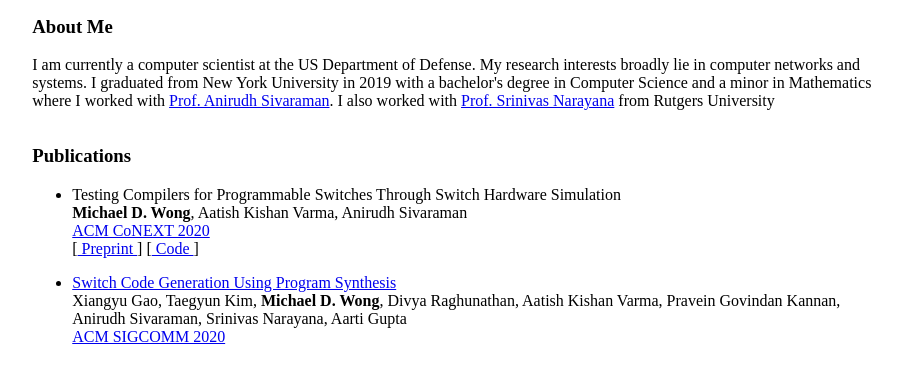
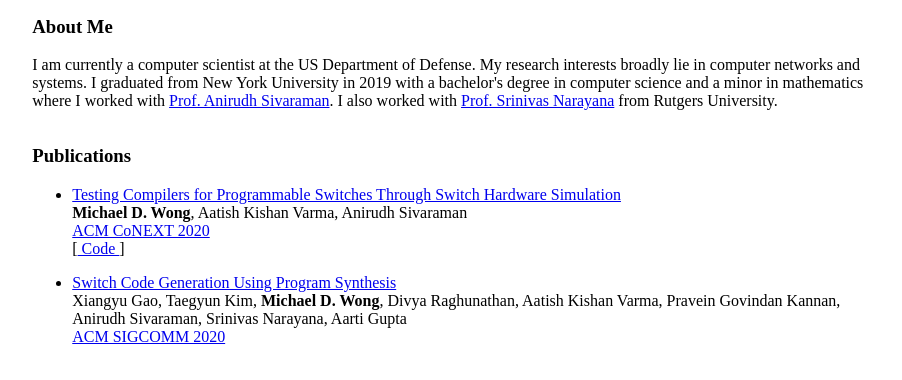
Before and after one commit to michaeldwong/michaeldwong.github.io, a plain HTML site: page index.html in a window 1280 px wide. Shown: the part 216-596 px from the top of the page, without its empty margins (178-1080 px from the left). Drawn offline with Linux system fonts and the light colour scheme.

Commit message:
Add Druzhba paper

```diff
--- a/index.html
+++ b/index.html
@@ -26,23 +26,23 @@
 
     <div id="aboutme">
     <h3> About Me </h3>
-    <p>I am currently a computer scientist at the US Department of Defense. My research interests broadly lie in computer networks and systems. I graduated from New York University in 2019 with a bachelor's degree in Computer Science and a minor in Mathematics where I worked with <a href="https://cs.nyu.edu/~anirudh/">Prof. Anirudh Sivaraman</a>. I also worked with <a href="https://www.cs.rutgers.edu/~sn624/">Prof. Srinivas Narayana</a> from Rutgers University </p>
+    <p>I am currently a computer scientist at the US Department of Defense. My research interests broadly lie in computer networks and systems. I graduated from New York University in 2019 with a bachelor's degree in computer science and a minor in mathematics where I worked with <a href="https://cs.nyu.edu/~anirudh/">Prof. Anirudh Sivaraman</a>. I also worked with <a href="https://www.cs.rutgers.edu/~sn624/">Prof. Srinivas Narayana</a> from Rutgers University.</p>
     </div>
 
     <div id="publications" >
     <h3> Publications </h3>
     <ul>
         <li>
-        <p>Testing Compilers for Programmable Switches Through Switch Hardware Simulation<br>
-        <b>Michael D. Wong</b>, Aatish Kishan Varma, Anirudh Sivaraman<br>
-        <a href="https://conferences2.sigcomm.org/co-next/2020/#!/home">ACM CoNEXT 2020</a><br>
-        [<a href="https://arxiv.org/abs/2005.02310"> Preprint </a>] [<a href="https://github.com/chipmunk-project/druzhba-simulator"> Code </a>]</p>
+            <p><a href="papers/druzhba_conext20.pdf">Testing Compilers for Programmable Switches Through Switch Hardware Simulation</a><br>
+            <b>Michael D. Wong</b>, Aatish Kishan Varma, Anirudh Sivaraman<br>
+            <a href="https://conferences2.sigcomm.org/co-next/2020/#!/home">ACM CoNEXT 2020</a><br>
+            [<a href="https://github.com/chipmunk-project/druzhba-simulator"> Code </a>]</p>
         </li>
 
         <li>
-        <p><a href="papers/chipmunk_sigcomm20.pdf">Switch Code Generation Using Program Synthesis </a><br>
+            <p><a href="papers/chipmunk_sigcomm20.pdf">Switch Code Generation Using Program Synthesis </a><br>
             Xiangyu Gao, Taegyun Kim, <b>Michael D. Wong</b>, Divya Raghunathan, Aatish Kishan Varma, Pravein Govindan Kannan, Anirudh Sivaraman, Srinivas Narayana, Aarti Gupta <br>
-        <a href="https://conferences.sigcomm.org/sigcomm/2020/">ACM SIGCOMM 2020</a></p>
+            <a href="https://conferences.sigcomm.org/sigcomm/2020/">ACM SIGCOMM 2020</a></p>
         </li>
     </ul>
 
```
Also changed, not shown: 1 other file.
